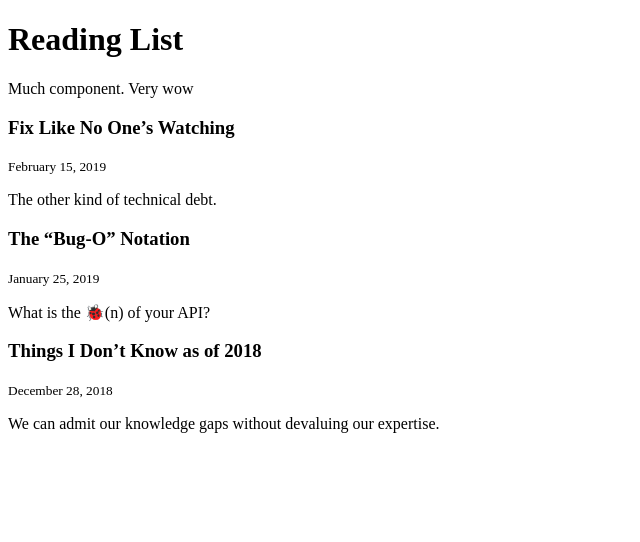
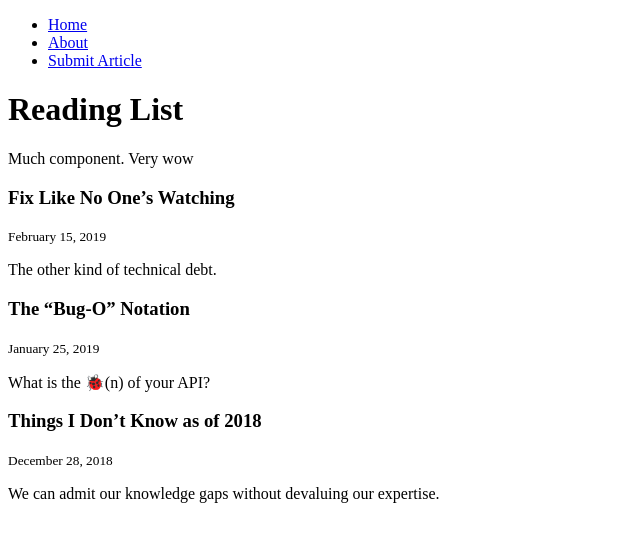
Before and after one commit to Uqido/readling-list, a Gatsby app: page / in a window 1280 px wide. Shown: the top 542 px of the page, without its empty margins (0-640 px from the left). Built offline with nearby package versions, Linux system fonts and the light colour scheme.

Commit message:
Add Step Three

```diff
--- /dev/null
+++ b/src/components/navbar.js
@@ -0,0 +1,19 @@
+import React from "react";
+import { Link } from "gatsby";
+
+const ListLink = props => (
+    <li>
+        <Link to={props.to}>{props.children}</Link>
+    </li>
+)
+
+
+export default () => (
+  <div>
+    <ul>
+      <ListLink to="/">Home</ListLink>
+      <ListLink to="/about/">About</ListLink>
+      <ListLink to="/submit/">Submit Article</ListLink>
+    </ul>
+  </div>
+);
--- a/src/pages/about.js
+++ b/src/pages/about.js
@@ -1,9 +1,11 @@
 import React from "react";
-import WorkInProgress from '../components/work-in-progress'
+import WorkInProgress from "../components/work-in-progress";
+import Navbar from "../components/navbar";
 
 export default () => (
   <div>
+    <Navbar />
     <h1>About</h1>
-    <WorkInProgress/>
+    <WorkInProgress />
   </div>
 );
--- a/src/pages/index.js
+++ b/src/pages/index.js
@@ -1,8 +1,10 @@
 import React from "react";
 import Article from "../components/article";
+import Navbar from "../components/navbar";
 
 export default () => (
   <div>
+    <Navbar />
     <h1>Reading List</h1>
     <p>Much component. Very wow</p>
     <Article
--- a/src/pages/submit.js
+++ b/src/pages/submit.js
@@ -1,9 +1,11 @@
 import React from "react";
-import WorkInProgress from '../components/work-in-progress'
+import WorkInProgress from "../components/work-in-progress";
+import Navbar from "../components/navbar";
 
 export default () => (
   <div>
+    <Navbar />
     <h1>Submit Article</h1>
-    <WorkInProgress/>
+    <WorkInProgress />
   </div>
 );
```
